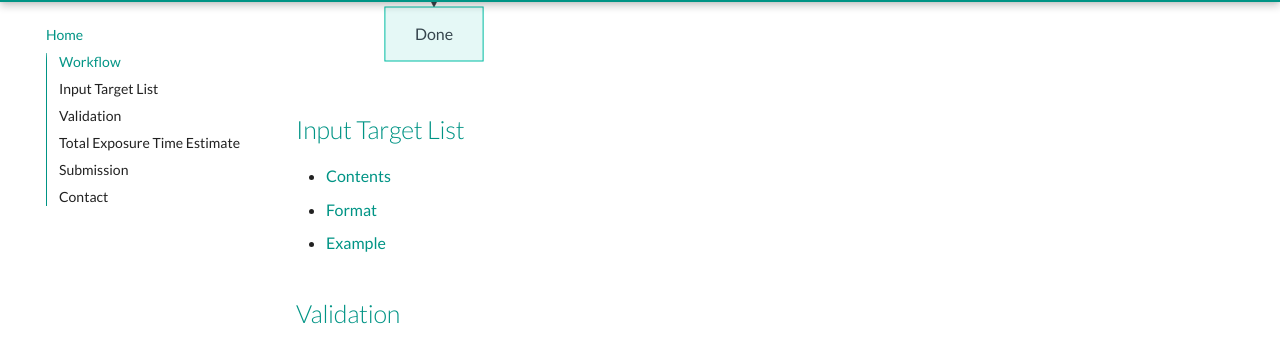
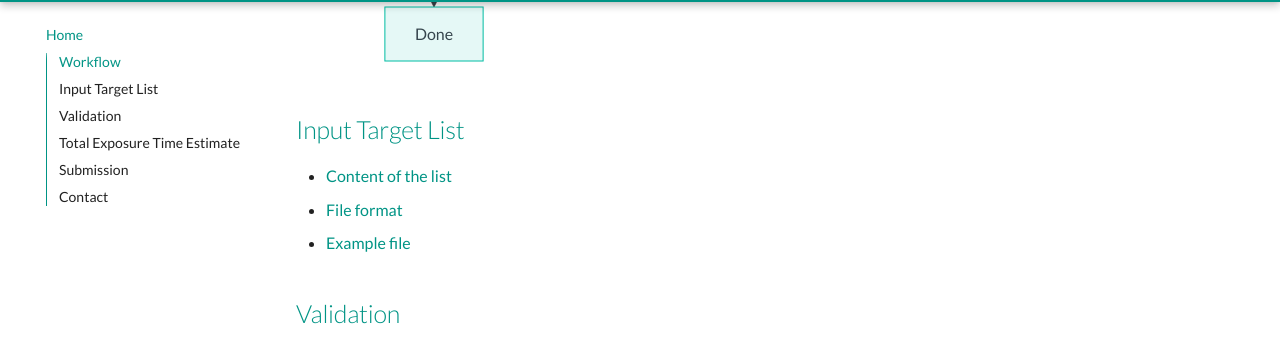
Before and after one commit to Subaru-PFS/spt_target_uploader, an MkDocs documentation site: the page built from docs/docs/index.md, in a window 1280 px wide and 900 px high, scrolled down 811 px. Shown: the part 94-446 px from the top of the window. Built offline with MkDocs 1.6.1 and Material for MkDocs 9.7.7, drawn with Linux system fonts in a browser that asks for light colours.

Commit message:
add gaia filters in the filter category

```diff
--- a/docs/docs/index.md
+++ b/docs/docs/index.md
@@ -17,9 +17,9 @@ graph TD
 
 ## [Input Target List](inputs.md)
 
-- [Contents](inputs.md#contents)
-- [Format](inputs.md#file-format)
-- [Example](inputs.md#example)
+- [Content of the list](inputs.md#contents-of-the-list)
+- [File format](inputs.md#file-format)
+- [Example file](inputs.md#example)
 
 ## [Validation](validation.md)
 
```
Also changed, not shown: docs/docs/inputs.md (+1 -1 lines), 1 other file.
